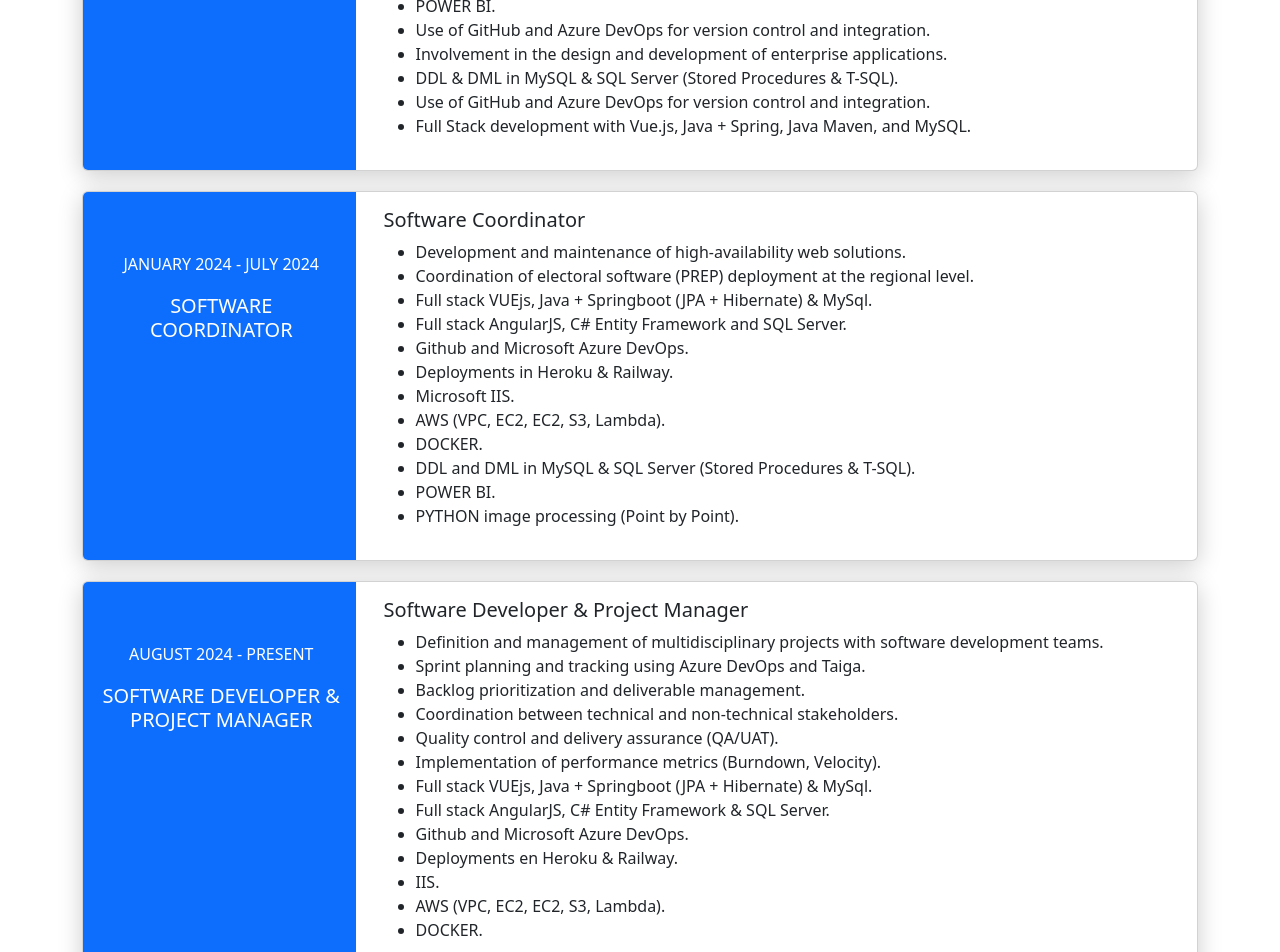
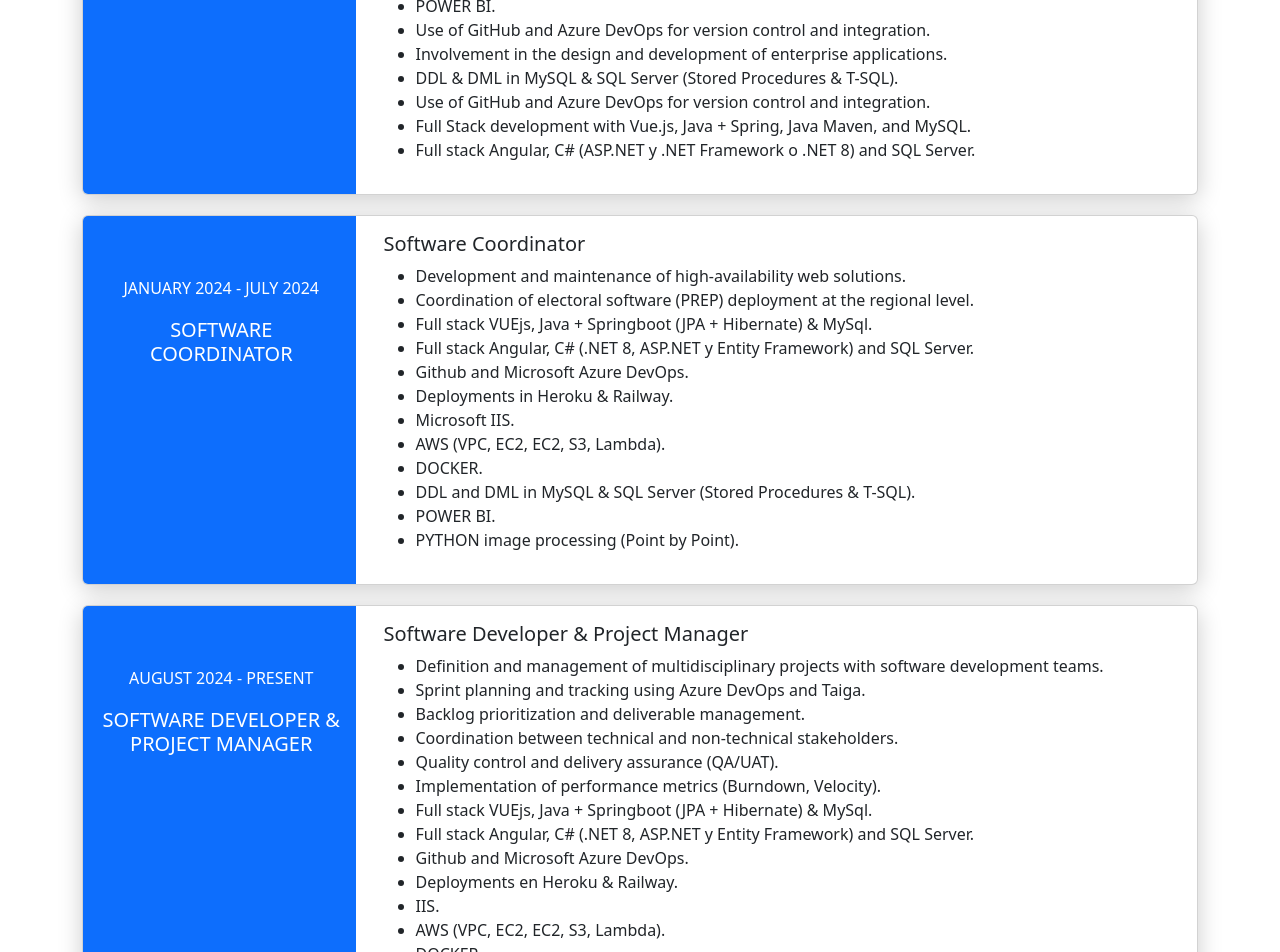
Before and after one commit to KiCkReeX/CurriculumSPAvue, a Vue app: page /CurriculumSPAvue/Experience in a window 1280 px wide. Shown: the part 800-1752 px from the top of the page. Built offline with nearby package versions, Linux system fonts and the light colour scheme.

Commit message:
[Update]

```diff
--- a/src/views/Experience.vue
+++ b/src/views/Experience.vue
@@ -50,6 +50,7 @@
             'DDL & DML in MySQL & SQL Server (Stored Procedures & T-SQL).',
             'Use of GitHub and Azure DevOps for version control and integration.',
             'Full Stack development with Vue.js, Java + Spring, Java Maven, and MySQL.',
+            'Full stack Angular, C# (ASP.NET y .NET Framework o .NET 8) and SQL Server.',
           ],
         },
         {
@@ -60,7 +61,7 @@
             'Development and maintenance of high-availability web solutions.',
             'Coordination of electoral software (PREP) deployment at the regional level.',
             'Full stack VUEjs, Java + Springboot (JPA + Hibernate) & MySql.',
-            'Full stack AngularJS, C# Entity Framework and SQL Server.',
+            'Full stack Angular, C# (.NET 8, ASP.NET y Entity Framework) and SQL Server.',
             'Github and Microsoft Azure DevOps.',
             'Deployments in Heroku & Railway.',
             'Microsoft IIS.',
@@ -83,7 +84,7 @@
             'Quality control and delivery assurance (QA/UAT).',
             'Implementation of performance metrics (Burndown, Velocity).',
             'Full stack VUEjs, Java + Springboot (JPA + Hibernate) & MySql.',
-            'Full stack AngularJS, C# Entity Framework & SQL Server.',
+            'Full stack Angular, C# (.NET 8, ASP.NET y Entity Framework) and SQL Server.',
             'Github and Microsoft Azure DevOps.',
             'Deployments en Heroku & Railway.',
             'IIS.',
```
